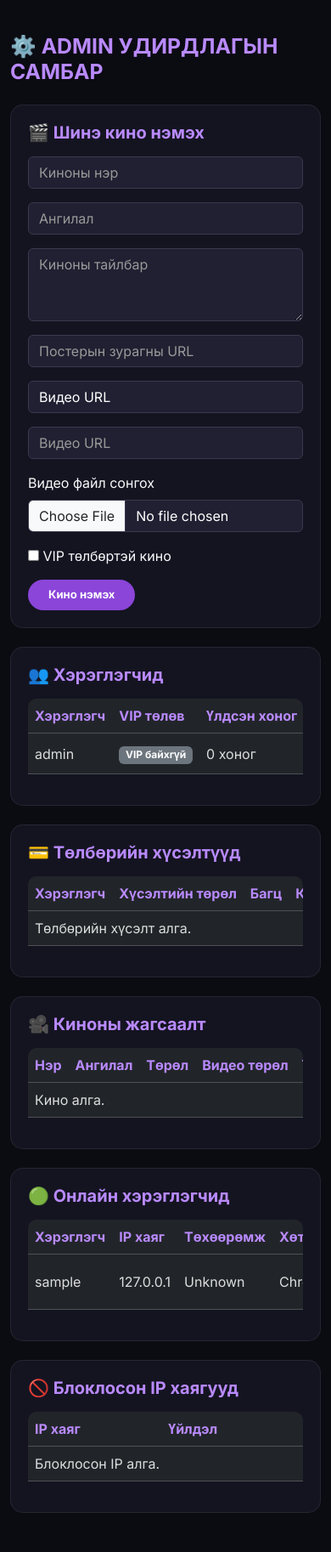
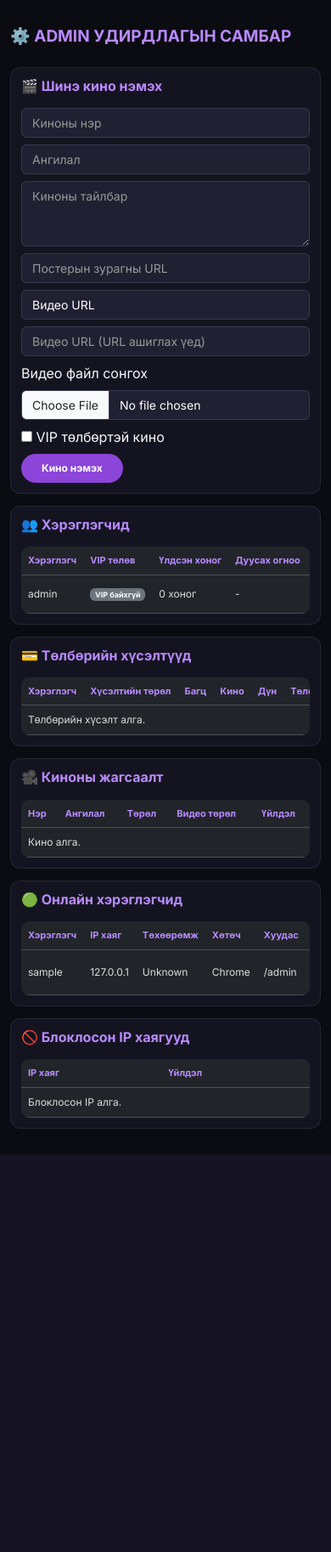
Before and after one commit to drbattvshig99-afk/KinoTime, a Flask app: page /admin in a window 390 px wide. Shown: the part 160-1986 px from the top of the page at 85% size. After the commit the page ends 1518 px from the top, so only its background shows below. Run offline with Flask 3, Linux system fonts and the light colour scheme; the visitor is signed in with stand-in values (Sample User, id 1); data comes from the database, SQL or seed files in the repository; data that the repository does not hold is empty; some libraries are stand-ins or nearby versions.

Commit message:
Update admin.html

```diff
--- a/templates/admin.html
+++ b/templates/admin.html
@@ -6,40 +5,46 @@
 .admin-card {
     background: #141421;
     border: 1px solid rgba(255,255,255,.08);
-    border-radius: 15px;
-    padding: 20px;
-    margin-bottom: 22px;
+    border-radius: 12px;
+    padding: 16px;
+    margin-bottom: 18px;
 }
 .admin-title {
     color: #b98aff;
     font-weight: 700;
 }
-.table {
+.admin-card .table {
     color: #eee;
     vertical-align: middle;
+    margin-bottom: 0;
+    font-size: 13px;
 }
-.table th {
+.admin-card .table th {
     color: #b98aff;
     white-space: nowrap;
+    font-size: 12px;
 }
-.table td {
+.admin-card .table td {
     color: #ddd;
 }
-.form-control, .form-select {
+.admin-card .form-control,
+.admin-card .form-select {
     background: #202032;
     color: white;
     border: 1px solid #39394f;
+    font-size: 14px;
 }
-.form-control:focus, .form-select:focus {
+.admin-card .form-control:focus,
+.admin-card .form-select:focus {
     background: #202032;
     color: white;
     border-color: #a855f7;
     box-shadow: none;
 }
-.form-control::placeholder {
+.admin-card .form-control::placeholder {
     color: #999;
 }
-.form-select option {
+.admin-card .form-select option {
     background: #202032;
     color: white;
 }
@@ -52,19 +57,40 @@
     background: #7132b8;
     color: white;
 }
+.admin-card .btn {
+    font-size: 12px;
+}
 .table-responsive {
-    border-radius: 10px;
+    border-radius: 9px;
+}
+.admin-card h5 {
+    font-size: 16px;
+}
+@media (max-width: 768px) {
+    .admin-card {
+        padding: 12px;
+        margin-bottom: 14px;
+    }
+    .admin-heading {
+        font-size: 19px;
+    }
+    .admin-card .table {
+        font-size: 12px;
+    }
+    .admin-card .table th {
+        font-size: 11px;
+    }
 }
 </style>
 
-<div class="container py-4">
+<div class="container py-3">
 
-    <h2 class="admin-title mb-4">⚙️ ADMIN УДИРДЛАГЫН САМБАР</h2>
+    <h2 class="admin-title admin-heading mb-4">⚙️ ADMIN УДИРДЛАГЫН САМБАР</h2>
 
     {% with messages = get_flashed_messages() %}
         {% if messages %}
             {% for message in messages %}
-        <div class="alert alert-info">{{ message }}</div>
+                <div class="alert alert-info py-2">{{ message }}</div>
             {% endfor %}
         {% endif %}
     {% endwith %}
@@ -77,7 +103,7 @@
               action="{{ url_for('add_movie') }}"
               enctype="multipart/form-data">
 
-            <div class="row g-3">
+            <div class="row g-2">
 
                 <div class="col-md-6">
                     <input class="form-control"
@@ -115,13 +141,11 @@
                 <div class="col-12">
                     <input class="form-control"
                            name="source"
-                           placeholder="Видео URL">
+                           placeholder="Видео URL (URL ашиглах үед)">
                 </div>
 
                 <div class="col-12">
-                    <label class="text-light mb-2">
-                        Видео файл сонгох
-                    </label>
+                    <label class="text-light mb-2">Видео файл сонгох</label>
                     <input class="form-control"
                            type="file"
                            name="video"
@@ -432,18 +416,14 @@
                         <th>Үйлдэл</th>
                     </tr>
                 </thead>
-
                 <tbody>
                 {% for ip in banned_ips %}
                     <tr>
                         <td>{{ ip }}</td>
                         <td>
-                            <form method="POST"
-                                  action="{{ url_for('unban_ip') }}">
-                                <input type="hidden"
-                                       name="ip"
-                                       value="{{ ip }}">
-                                <button class="btn btn-success btn-sm">
+                            <form method="POST" action="{{ url_for('unban_ip') }}">
+                                <input type="hidden" name="ip" value="{{ ip }}">
+                                <button class="btn btn-success btn-sm" type="submit">
                                     Блок цуцлах
                                 </button>
                             </form>
```
Also changed, not shown: other parts of templates/admin.html (+13 -54 lines). Lines whose indentation alone changed are shown as unchanged.
